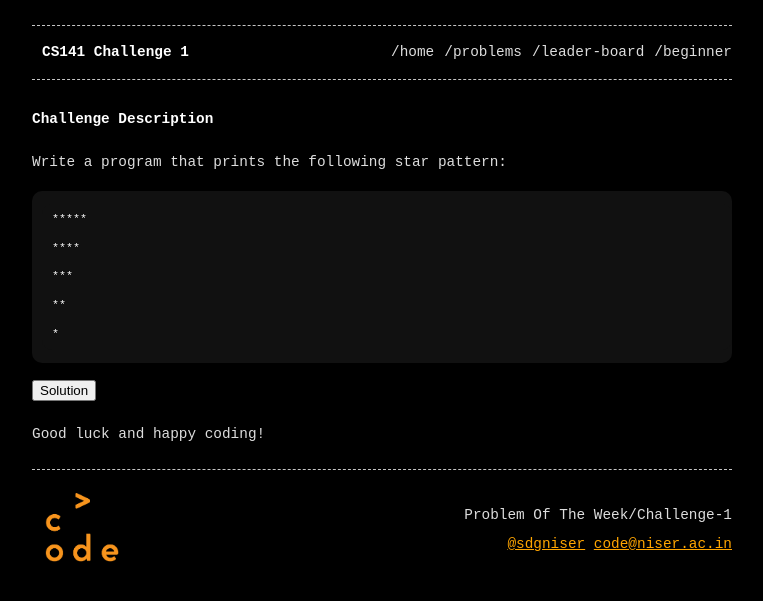
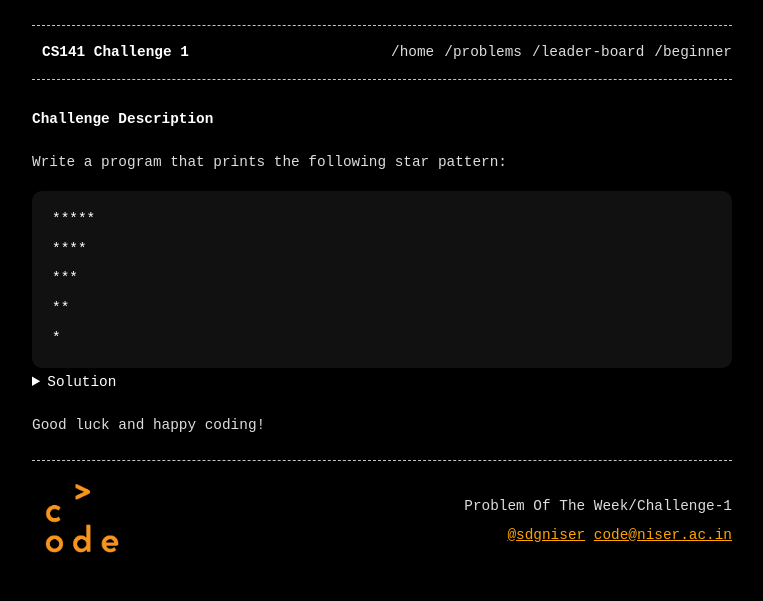
Before and after one commit to Methaphur/problem-of-the-week, a Jekyll site: the page built from CS141/challenge1.md, in a window 1280 px wide. Shown: the top 601 px of the page, without its empty margins (258-1021 px from the left). Built offline with Jekyll 4.4.1, drawn with Linux system fonts in a browser that asks for light colours; some of the changed text lies outside the part shown.

Commit message:
added challenge 1 for beginners

````diff
--- a/CS141/challenge1.md
+++ b/CS141/challenge1.md
@@ -17,19 +17,41 @@ Write a program that prints the following star pattern:
 *
 ```
 
-<button onclick="HideShowElement()">Solution</button>
 
-<div id="HideShow" style="display:none">
 
-{% capture text-capture %}
-  "YourCode"
-</div>
+<details>
+<style>
+  code {
+  font-family: MyFancyCustomFont, monospace;
+  font-size: inherit;
+}
+</style>
+  <summary>Solution</summary>
 
-{% endcapture %}
 
-{% include /toggle-field.html  toggle-text=text-capture  %}
-</div>
+  <pre><code>
+  for i in range(5, 0, -1):
+    print('*' * i)
+  </code></pre>
 
+To achieve this, we can use a `for` loop that iterates from 5 down to 1, decrementing by 1 each time. This means it starts at 5 and stops before reaching 0. And for each `for` loop iteration, the number of stars printed varies by `i`.
+
+<br>
+To recall, the `range` function in Python has the following syntax:
+
+<pre><code>
+range(starting_index, ending_index, step_value)
+</code></pre>
+
+<p>In this case, range(5, 0, -1) means:</p>
+<ul>
+  <li><code>starting_index</code> is 5</li>
+  <li><code>ending_index</code> is 0 (exclusive)</li>
+  <li><code>step_value</code> is -1 (increase by -1 each iteration)</li>
+</ul>
+
+Thus, the loop will generate the sequence: 5, 4, 3, 2, 1.
+</details>
 
 
 Good luck and happy coding!
````
